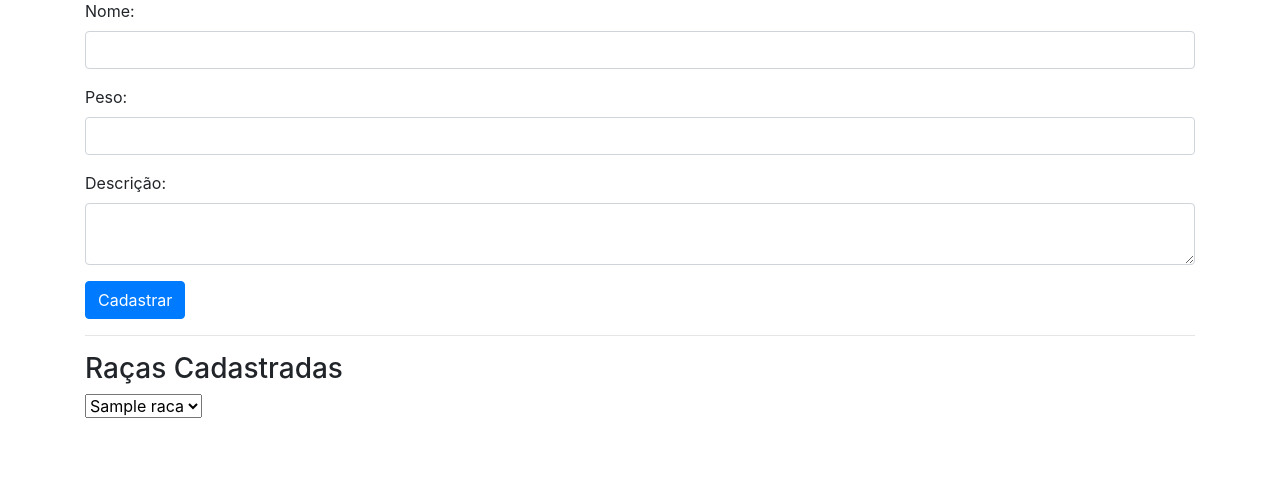
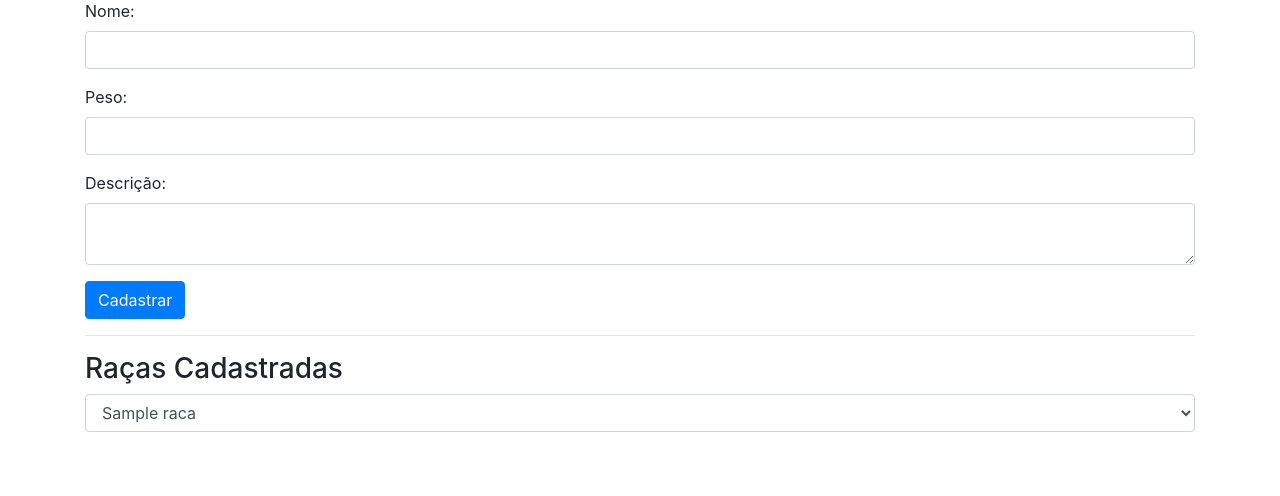
Before and after one commit to AndreRamos-js/VINDOG, a Django app: page / in a window 1280 px wide. Shown: the part 47-543 px from the top of the page. Run offline with Django 3.2, Linux system fonts and the light colour scheme; tables that the repository leaves empty hold one stand-in row (values such as "Sample post"); some libraries are stand-ins or nearby versions.

Commit message:
Update cadastrar_raca.html

```diff
--- a/Vindog/racas/templates/cadastrar_raca.html
+++ b/Vindog/racas/templates/cadastrar_raca.html
@@ -4,6 +4,8 @@
 <head>
   <meta charset="UTF-8">
   <title>Cadastro de Raças</title>
+  <meta name="viewport" content="width=device-width, initial-scale=1.0">
+  <link rel="stylesheet" href="css/style.css">
   <link rel="stylesheet" href="https://stackpath.bootstrapcdn.com/bootstrap/4.5.0/css/bootstrap.min.css">
   <script src="https://stackpath.bootstrapcdn.com/bootstrap/4.5.0/js/bootstrap.min.js"></script>
 
@@ -37,12 +39,12 @@
 
     <hr>
     <h3>Raças Cadastradas</h3>
-    <select id="racas-select">
+    <select id="racas-select" class="form-control">
       {% for raca in racas %}
         <option value="{{ raca.id }}">{{ raca.nome }}</option>
       {% endfor %}
     </select>
-    <div id="relatorio-raca">
+    <div id="relatorio-raca" class="mt-4">
       <!-- Os detalhes da raça selecionada serão preenchidos dinamicamente aqui -->
     </div>
   </div>
@@ -54,7 +56,7 @@
         $.ajax({
           url: 'relatorio' + racaId + '/',
           success: function(response) {
-            $('relatorio-raca').html(response);
+            $('#relatorio-raca').html(response);
           }
         });
       });
```
Lines whose indentation alone changed are shown as unchanged.
